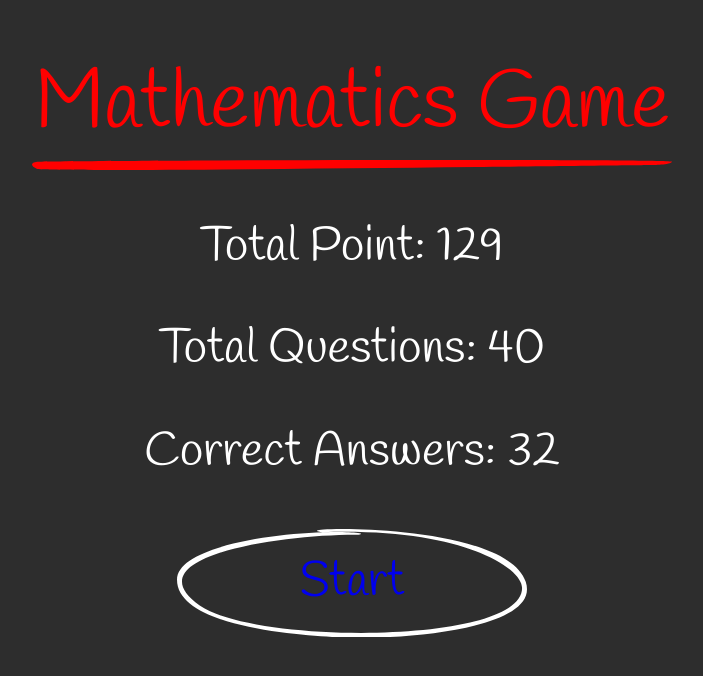
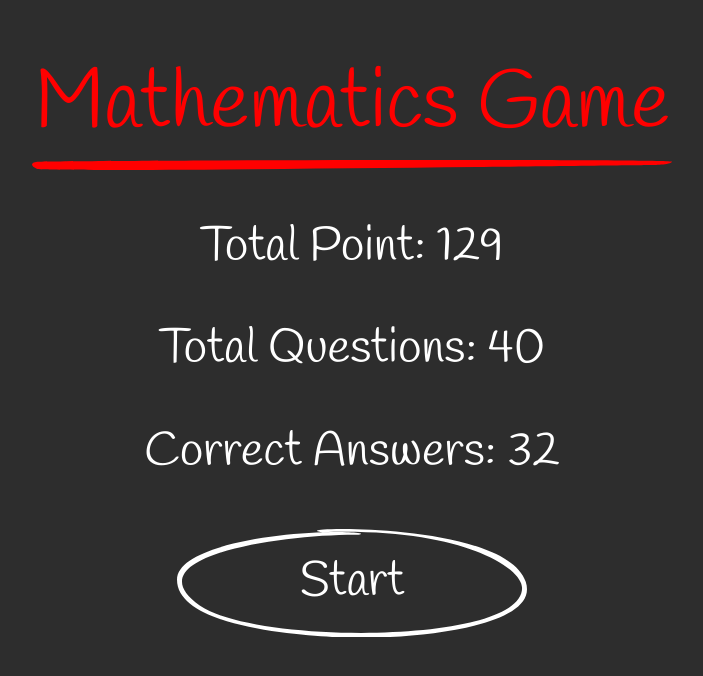
Before and after one commit to patika-175-protein-react-bootcamp/week4-assignment-resithansonsuz, a React (Create React App) app: page / in a window 1280 px wide. Shown: the top 676 px of the page, without its empty margins (288-991 px from the left). Built offline with nearby package versions, Linux system fonts and the light colour scheme.

Commit message:
end edit

```diff
--- a/src/App.css
+++ b/src/App.css
@@ -12,6 +12,9 @@ h1{
   color: #FF0000;
 }
 span{
+  color: #FFFFFF;
+}
+a{
   color: #FFFFFF;
 }
 
```
